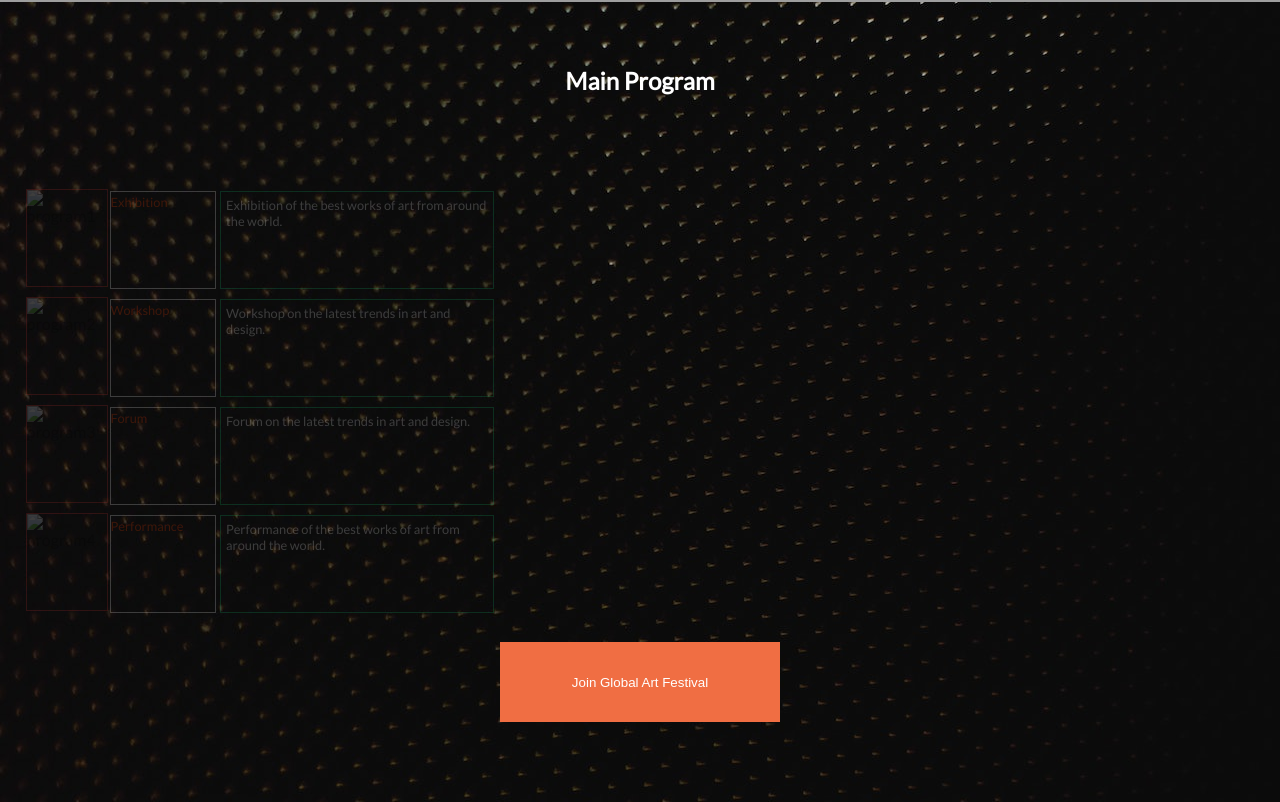
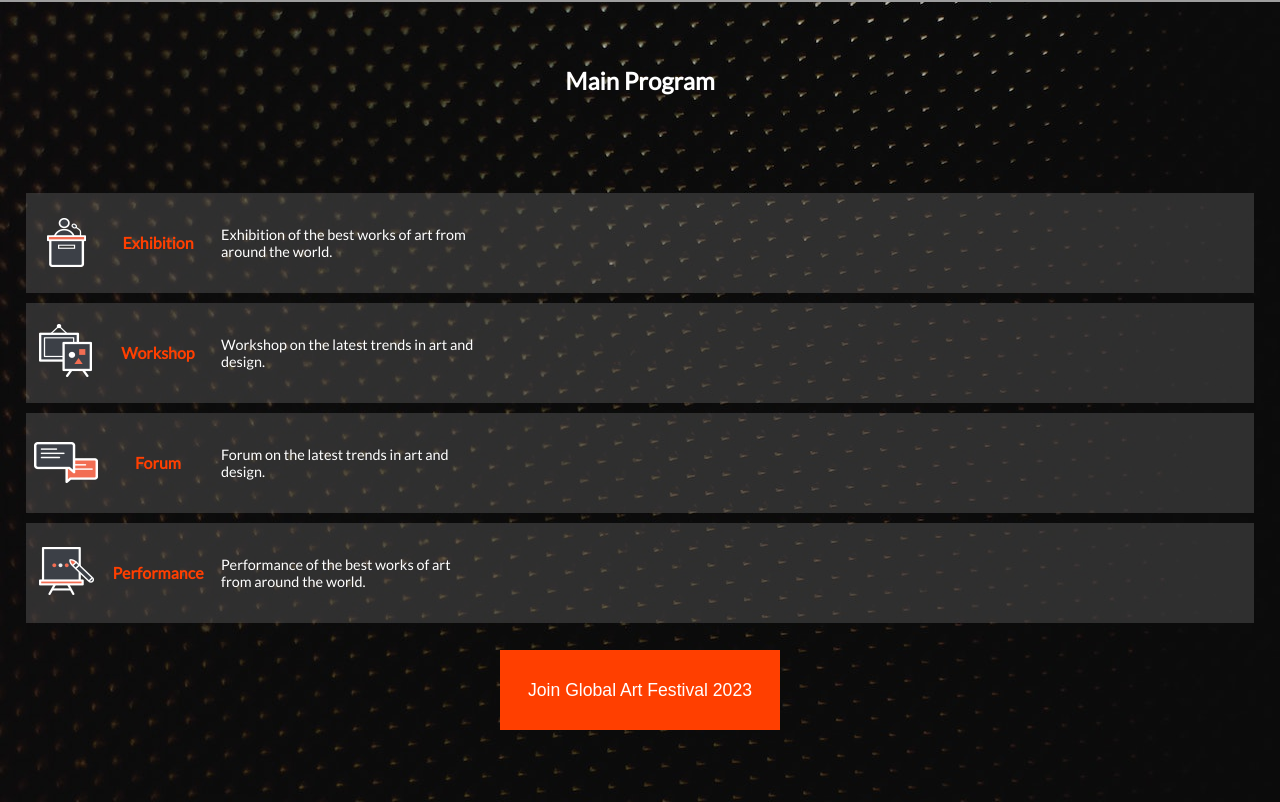
Before and after one commit to Ochiengsteven/art-fest, a website: page index.html in a window 1280 px wide. Shown: the part 798-1600 px from the top of the page. Drawn offline with Linux system fonts and the light colour scheme; grey boxes are pictures that could not be loaded.

Commit message:
add page 2 images

```diff
--- a/index.html
+++ b/index.html
@@ -60,7 +60,7 @@
         <div class="program-container">
             <div class="program-card">
                 <div class="program-img">
-                    <img src="images/program1.jpg" alt="program1">
+                    <img src="images/program1.png" alt="program1">
                 </div>
                 <div class="program-text">
                     <h3>Exhibition</h3>
@@ -71,7 +71,7 @@
             </div>
             <div class="program-card">
                 <div class="program-img">
-                    <img src="images/program2.jpg" alt="program2">
+                    <img src="images/program2.png" alt="program2">
                 </div>
                 <div class="program-text">
                     <h3>Workshop</h3>
@@ -82,7 +82,7 @@
             </div>
             <div class="program-card">
                 <div class="program-img">
-                    <img src="images/program3.jpg" alt="program3">
+                    <img src="images/program3.png" alt="program3">
                 </div>
                 <div class="program-text">
                     <h3>Forum</h3>
@@ -93,7 +93,7 @@
             </div>
             <div class="program-card">
                 <div class="program-img">
-                    <img src="images/program4.jpg" alt="program4">
+                    <img src="images/program4.png" alt="program4">
                 </div>
                 <div class="program-text">
                     <h3>Performance</h3>
@@ -104,7 +104,7 @@
             </div>
         </div>
         <div class="program-btn">
-            <button><a href="#" class="btn">Join Global Art Festival</a></button>
+            <button><a href="#" class="btn">Join Global Art Festival 2023</a></button>
         </div>
     </section>
     <script src="app.js"></script>
--- a/style.css
+++ b/style.css
@@ -49,22 +49,24 @@ p {
 .program-card {
   display: flex;
   justify-content: flex-start;
-  opacity: 0.2;
-  margin: 4px 0 2px 0;
+  background-color: rgba(128, 128, 128, 0.3);
+  margin: 8px 0 2px 0;
 }
 
 .program-img {
   height: 12vh;
   width: 10vh;
-  border: 1px solid #c03030;
+  display: flex;
+  justify-content: center;
+  align-items: center;
 }
 
 .program-card p {
   color: #fff;
-  font-size: 0.8rem;
   font-weight: 300;
   padding: 2%;
   z-index: 10;
+  font-size: 0.9rem;
 }
 
 .program-card h3 {
@@ -74,10 +76,17 @@ p {
 }
 
 .program-text {
-  border: 1px solid #fff;
   margin: 2px;
   height: 12vh;
   width: 13vh;
+  display: flex;
+  justify-content: center;
+  align-items: center;
+}
+
+.program-text h3 {
+  font-size: 1rem;
+  font-weight: 600;
 }
 
 .program-btn {
@@ -86,7 +95,7 @@ p {
 }
 
 .program-btn button {
-  background: #f06e43;
+  background: #ff3f00;
   height: 10vh;
   width: 35vh;
   border: none;
@@ -102,13 +111,16 @@ p {
 .program-btn button a {
   text-decoration: none;
   color: #fff;
+  font-size: 1.1rem;
 }
 
 .program-content {
-  border: 1px solid #14bb6d;
   margin: 2px;
   height: 12vh;
   width: 34vh;
+  display: flex;
+  justify-content: center;
+  align-items: center;
 }
 
 .title {
```
Also changed, not shown: images/program1.png (added), images/program2.png (added), images/program3.png (added), images/program4.png (added).
